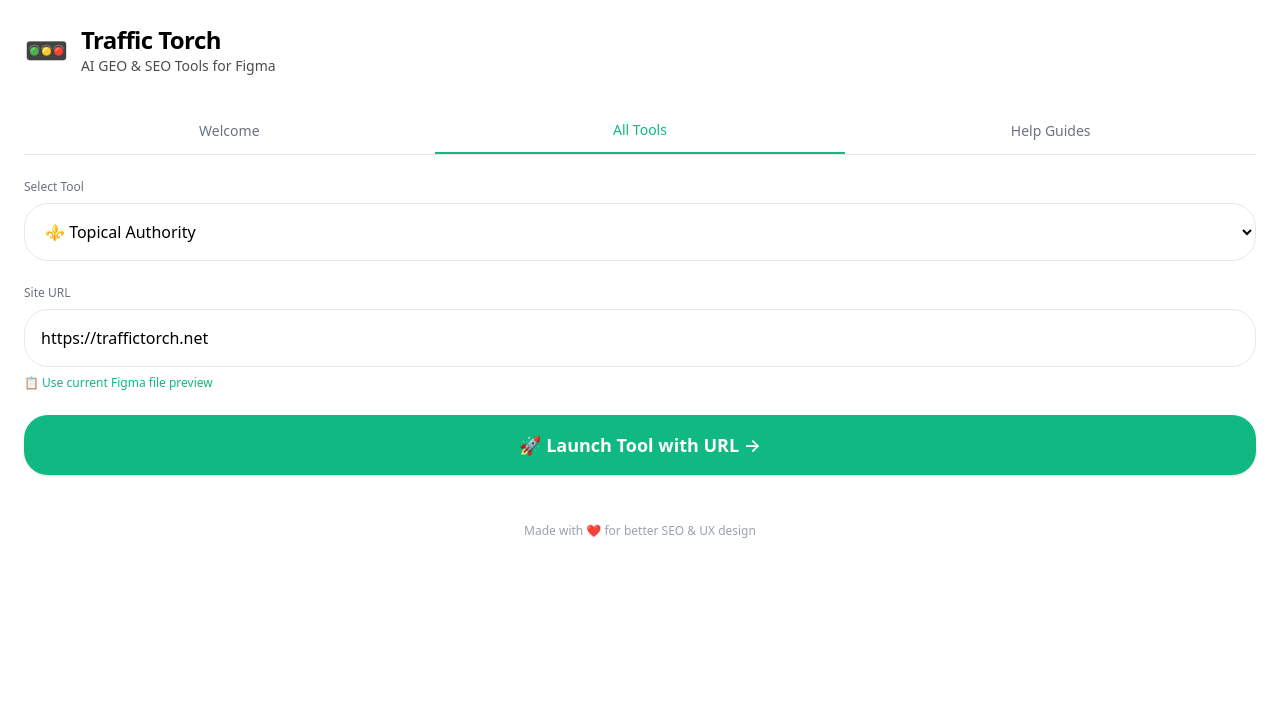
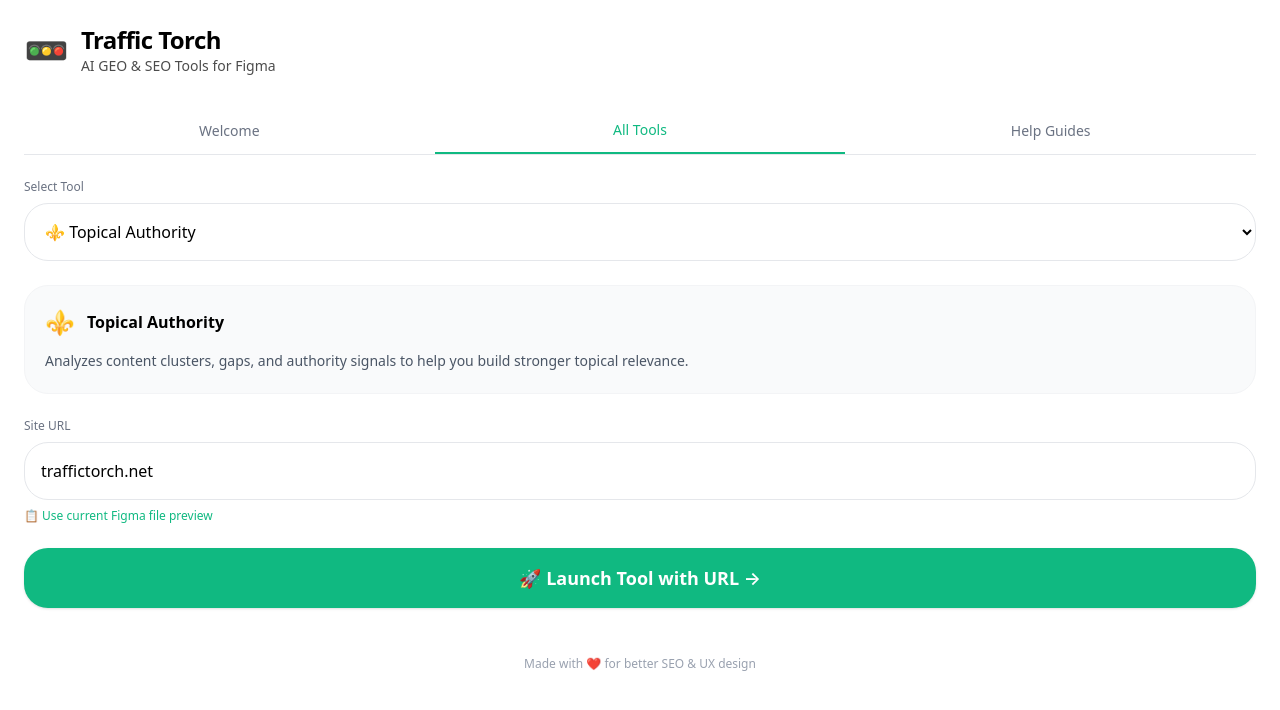
Before and after one commit to traffictorch/traffic-torch-figma-plugin, a React (Vite) app: page / in a window 1280 px wide. Shown: the top 710 px of the page. Built offline with nearby package versions, Linux system fonts and the light colour scheme.

Commit message:
feat: added educational tool description cards + cleaned prefill URL (no https://) + main emoji 🚥

```diff
--- a/src/App.tsx
+++ b/src/App.tsx
@@ -2,20 +2,20 @@
 import './index.css';
 
 const tools = [
-  { emoji: "⚜️", name: "Topical Authority", path: "https://traffictorch.net/topical-authority-audit-tool/" },
-  { emoji: "🧬", name: "Entity Extractor", path: "https://traffictorch.net/seo-entity-extractor-tool/" },
-  { emoji: "🎯", name: "SEO Intent", path: "https://traffictorch.net/seo-intent-tool/" },
-  { emoji: "📍", name: "Local SEO", path: "https://traffictorch.net/local-seo-tool/" },
-  { emoji: "🛒", name: "Product SEO", path: "https://traffictorch.net/product-seo-tool/" },
-  { emoji: "⚙️", name: "Schema Generator", path: "https://traffictorch.net/schema-generator/" },
-  { emoji: "🔍", name: "AI Search Optimization", path: "https://traffictorch.net/ai-search-optimization-tool/" },
-  { emoji: "🎙️", name: "AI Voice Search", path: "https://traffictorch.net/ai-voice-search-tool/" },
-  { emoji: "🤖", name: "AI Content", path: "https://traffictorch.net/ai-audit-tool/" },
-  { emoji: "⚡", name: "Quit Risk", path: "https://traffictorch.net/quit-risk-tool/" },
-  { emoji: "⚖️", name: "SEO + UX Audit", path: "https://traffictorch.net/" },
-  { emoji: "🔑", name: "Keyword Research", path: "https://traffictorch.net/keyword-research-tool/" },
-  { emoji: "📝", name: "Keyword Placement", path: "https://traffictorch.net/keyword-tool/" },
-  { emoji: "🆚", name: "Competition (VS)", path: "https://traffictorch.net/keyword-vs-tool/" }
+  { emoji: "⚜️", name: "Topical Authority", path: "https://traffictorch.net/topical-authority-audit-tool/", desc: "Analyzes content clusters, gaps, and authority signals to help you build stronger topical relevance." },
+  { emoji: "🧬", name: "Entity Extractor", path: "https://traffictorch.net/seo-entity-extractor-tool/", desc: "Extracts named entities and helps optimize for modern entity-based search engines." },
+  { emoji: "🎯", name: "SEO Intent", path: "https://traffictorch.net/seo-intent-tool/", desc: "Classifies search intent behind keywords and suggests better content alignment." },
+  { emoji: "📍", name: "Local SEO", path: "https://traffictorch.net/local-seo-tool/", desc: "Evaluates local pack visibility, citations, and Google Business Profile health." },
+  { emoji: "🛒", name: "Product SEO", path: "https://traffictorch.net/product-seo-tool/", desc: "Optimizes product pages for e-commerce search visibility and conversions." },
+  { emoji: "⚙️", name: "Schema Generator", path: "https://traffictorch.net/schema-generator/", desc: "Generates structured data markup to improve rich results in search engines." },
+  { emoji: "🔍", name: "AI Search Optimization", path: "https://traffictorch.net/ai-search-optimization-tool/", desc: "Prepares content for AI Overviews and generative search results." },
+  { emoji: "🎙️", name: "AI Voice Search", path: "https://traffictorch.net/ai-voice-search-tool/", desc: "Optimizes for conversational and voice-based search queries." },
+  { emoji: "🤖", name: "AI Content", path: "https://traffictorch.net/ai-audit-tool/", desc: "Audits AI-generated content for quality, originality, and SEO value." },
+  { emoji: "⚡", name: "Quit Risk", path: "https://traffictorch.net/quit-risk-tool/", desc: "Predicts pages at risk of losing rankings and suggests recovery actions." },
+  { emoji: "⚖️", name: "SEO + UX Audit", path: "https://traffictorch.net/", desc: "Combined SEO and user experience health score with actionable fixes." },
+  { emoji: "🔑", name: "Keyword Research", path: "https://traffictorch.net/keyword-research-tool/", desc: "Discovers high-potential keywords with volume, difficulty, and opportunity scores." },
+  { emoji: "📝", name: "Keyword Placement", path: "https://traffictorch.net/keyword-tool/", desc: "Analyzes optimal keyword placement across page elements." },
+  { emoji: "🆚", name: "Competition (VS)", path: "https://traffictorch.net/keyword-vs-tool/", desc: "Compares your site against competitors on keyword and content gaps." }
 ];
 
 const tabs = ['Welcome', 'All Tools', 'Help Guides'];
@@ -23,7 +23,7 @@
 const App: React.FC = () => {
   const [activeTab, setActiveTab] = useState<'Welcome' | 'All Tools' | 'Help Guides'>('All Tools');
   const [selectedTool, setSelectedTool] = useState(tools[0]);
-  const [siteUrl, setSiteUrl] = useState('https://traffictorch.net');
+  const [siteUrl, setSiteUrl] = useState('traffictorch.net');
   const [figmaUrl, setFigmaUrl] = useState('');
 
   useEffect(() => {
@@ -93,6 +93,17 @@
             </select>
           </div>
 
+          {/* Educational Tool Card */}
+          <div className="bg-gray-50 dark:bg-gray-800 p-5 rounded-3xl border border-gray-100 dark:border-gray-700">
+            <div className="flex items-center gap-3 mb-3">
+              <span className="text-2xl">{selectedTool.emoji}</span>
+              <h3 className="font-semibold">{selectedTool.name}</h3>
+            </div>
+            <p className="text-sm leading-relaxed text-gray-600 dark:text-gray-400">
+              {selectedTool.desc}
+            </p>
+          </div>
+
           <div>
             <label className="block text-xs font-medium mb-2 text-gray-500 dark:text-gray-400">Site URL</label>
             <input
@@ -100,10 +111,10 @@
               value={siteUrl}
               onChange={(e) => setSiteUrl(e.target.value)}
               className="w-full p-4 bg-white dark:bg-gray-800 border border-gray-200 dark:border-gray-700 rounded-3xl focus:outline-none focus:border-[#10b981]"
-              placeholder="https://your-site.com"
+              placeholder="traffictorch.net"
             />
             <button
-              onClick={() => setSiteUrl(figmaUrl || 'https://traffictorch.net')}
+              onClick={() => setSiteUrl(figmaUrl || 'traffictorch.net')}
               className="text-xs mt-2 text-[#10b981] hover:underline block"
             >
               📋 Use current Figma file preview
```
